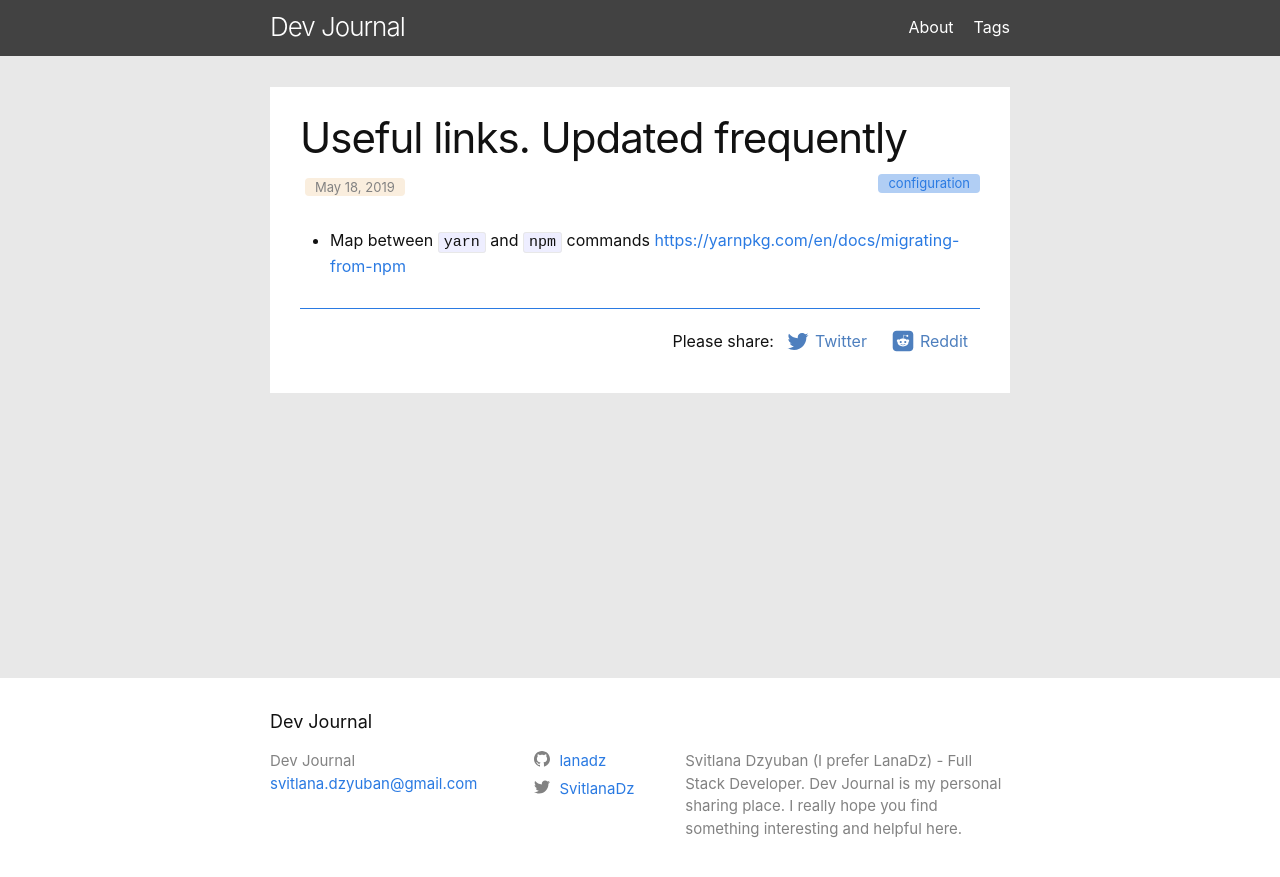
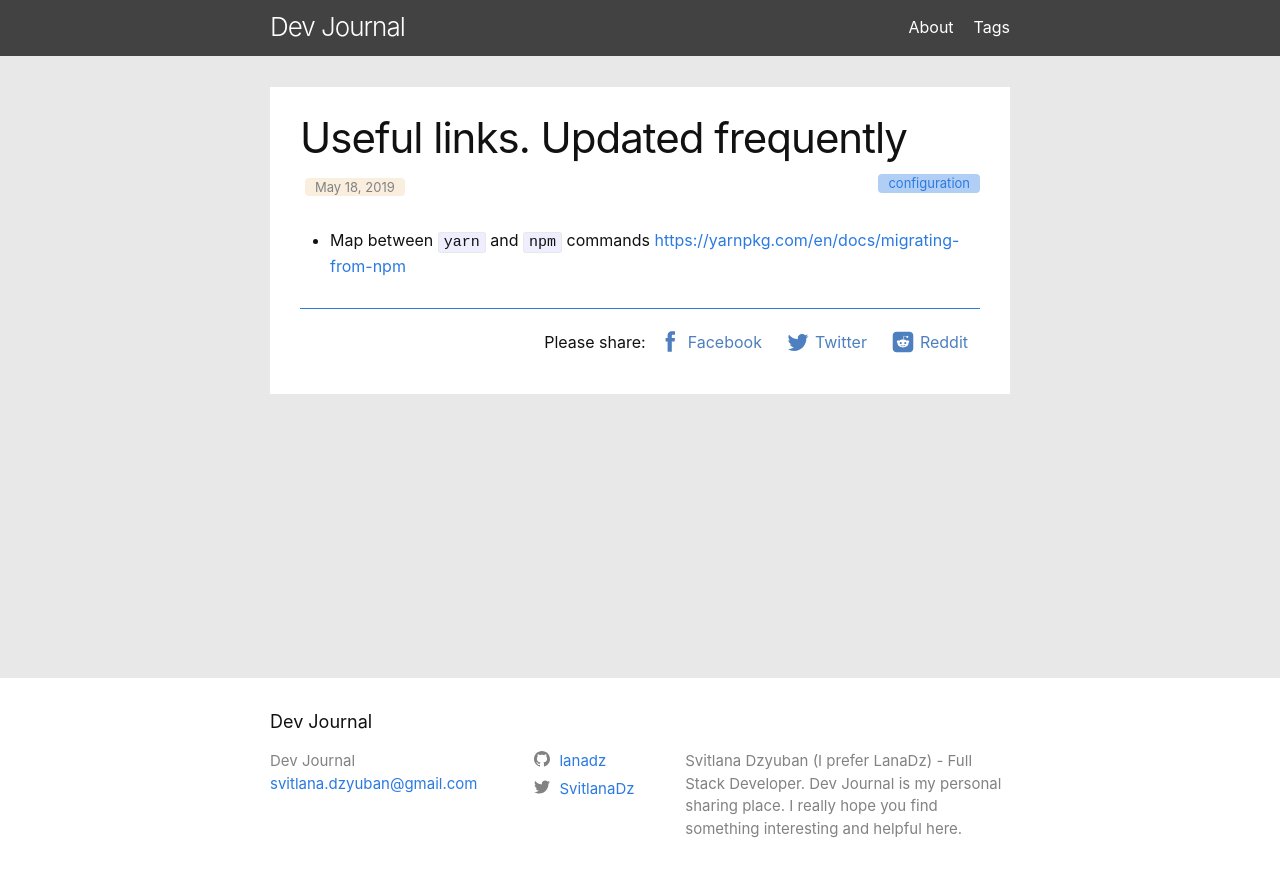
Before and after one commit to owldot/lanadz.github.io, a Jekyll site: the page built from _posts/2019-05-18-useful-links.markdown, in a window 1280 px wide. Shown: the top 877 px of the page. Built offline with Jekyll 4.4.1, drawn with Linux system fonts in a browser that asks for light colours.

Commit message:
Add fb back

```diff
--- a/_includes/share_buttons.html
+++ b/_includes/share_buttons.html
@@ -1,12 +1,12 @@
 <div class="share-page">
   <span>Please share:</span>
 
-  <!-- <a class="button" href="https://www.facebook.com/sharer/sharer.php?u={{ site.url }}{{ site.baseurl }}{{ page.url }}"
+  <a class="button" href="https://www.facebook.com/sharer/sharer.php?u={{ site.url }}{{ site.baseurl }}{{ page.url }}"
     onclick="window.open(this.href, 'pop-up', 'left=20,top=20,width=500,height=500,toolbar=1,resizable=0'); return false;"
     title="Share on Facebook">
     {% include social-icon.html icon="Facebook2" %}
     Facebook
-  </a> -->
+  </a>
 
   <a class="button"
     href="https://twitter.com/intent/tweet?text={{ page.title }}&url={{ site.url }}{{ site.baseurl }}{{ page.url }}"
```
